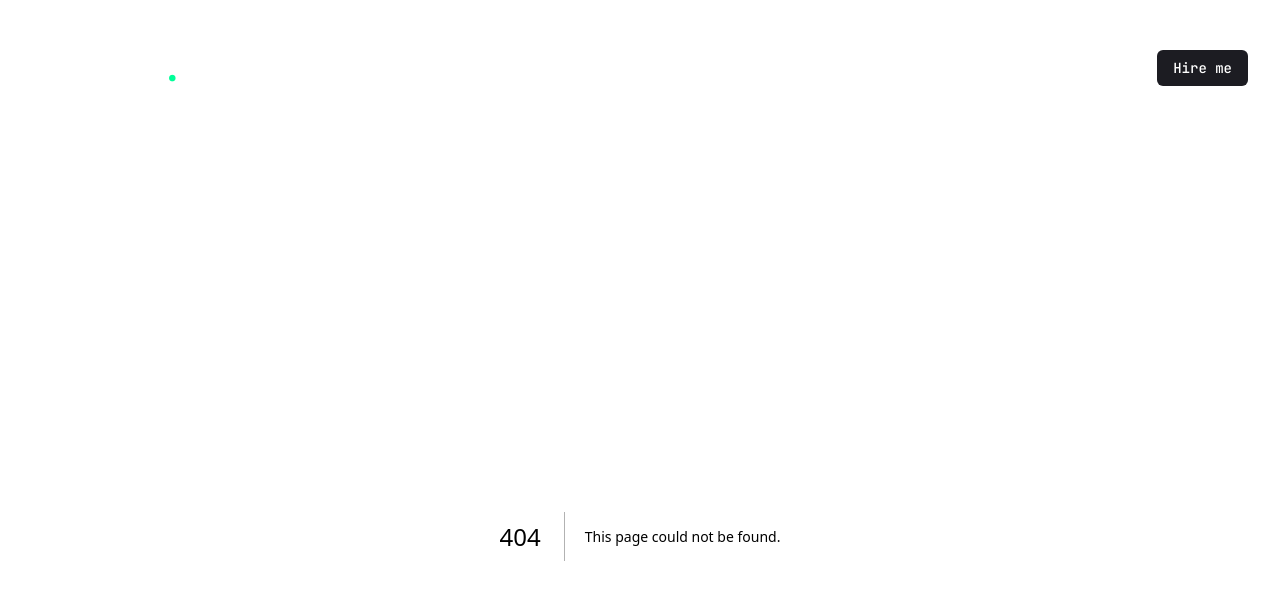
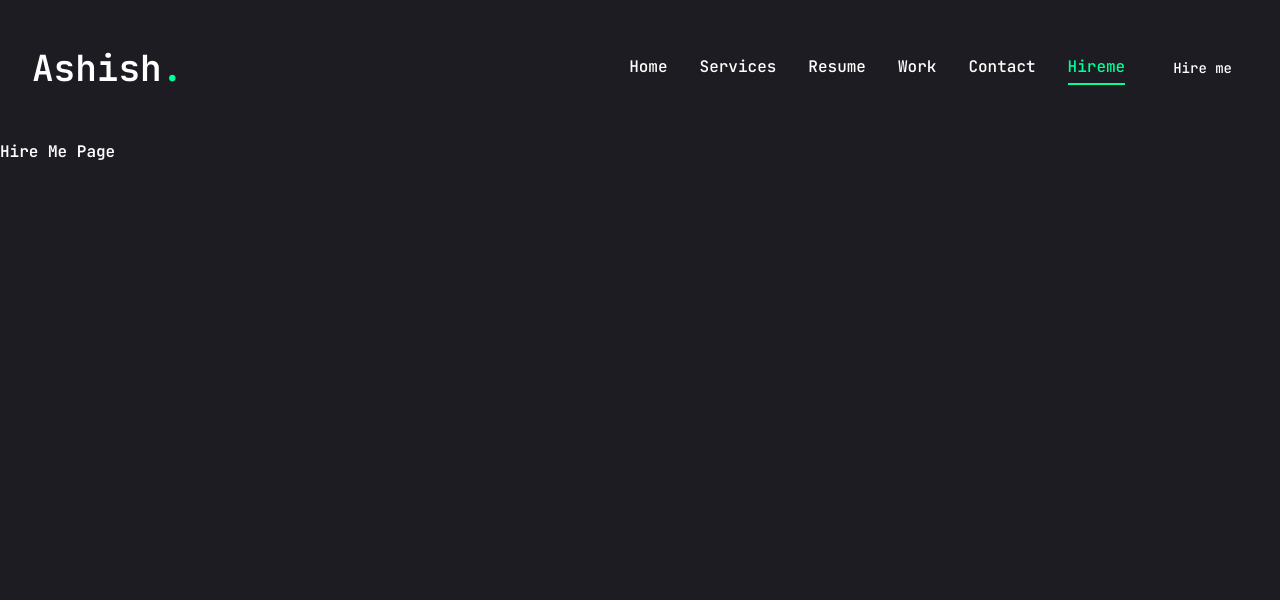
Before and after one commit to DrDead0/Portfolio, a Next.js app: page /hireme in a window 1280 px wide. Before the commit this address had no page. Shown: the top 600 px of the page. Built offline with nearby package versions, Linux system fonts and the light colour scheme.

Commit message:
Added hire me page

```diff
--- /dev/null
+++ b/app/hireme/page.jsx
@@ -0,0 +1,7 @@
+export default function HireMe() {
+  return (
+    <div>
+      <h1>Hire Me Page</h1>
+    </div>
+  )
+}
--- a/components/nav.jsx
+++ b/components/nav.jsx
@@ -22,7 +22,10 @@ const links =[
     {
         name:'contact',
         path:'/contact'
-    },
+    },{
+        name:'hireme',
+        path:'/hireme'
+    }
 ]
 const Nav =()=>{
     const pathname = usePathname();
```
